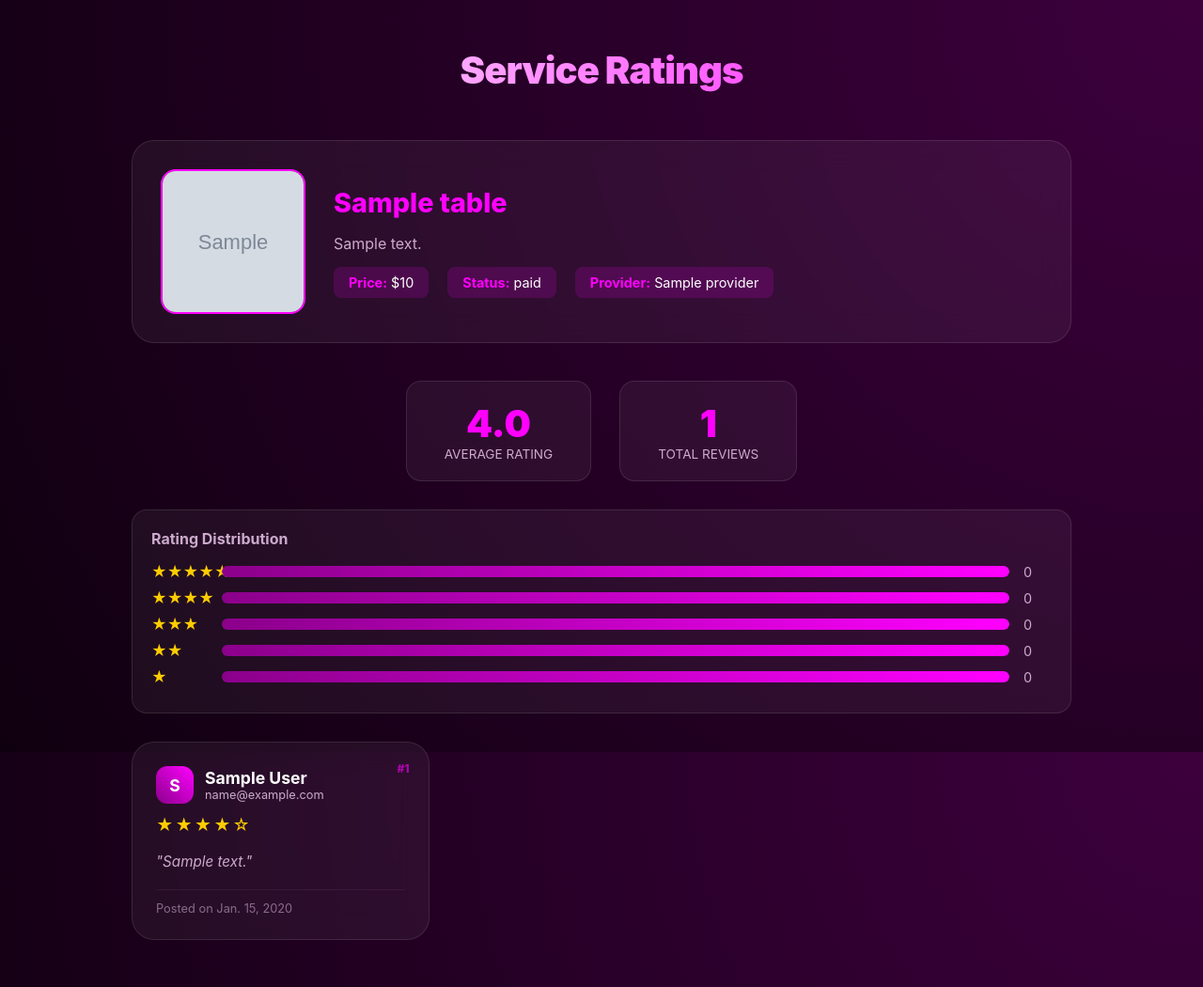
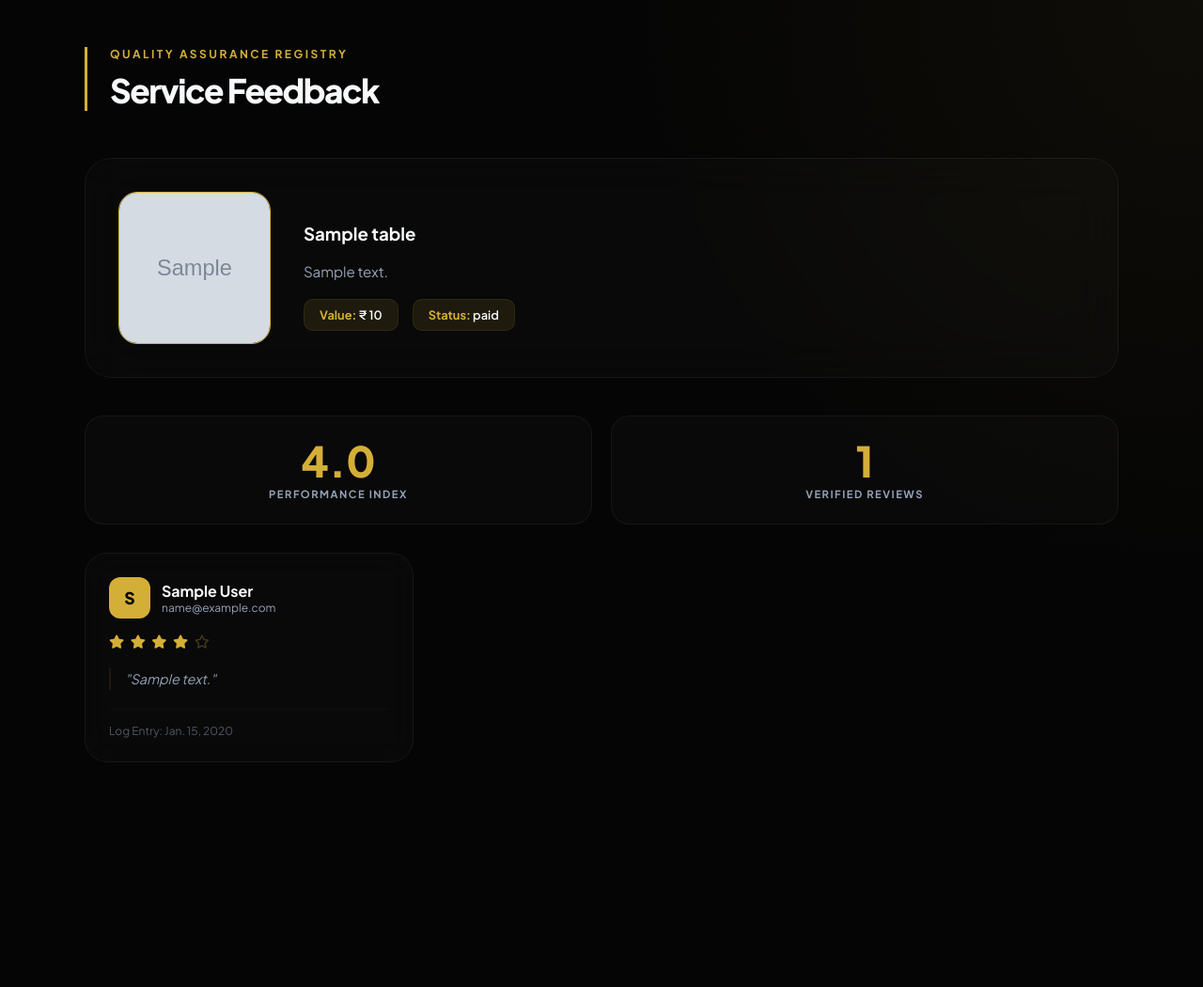
Before and after one commit to faris435/flat, a Django app: page /myapp/view_rating/ in a window 1280 px wide. Shown: the whole page at 94% size. After the commit the page ends 811 px from the top, so only its background shows below. Run offline with Django 5.2, Linux system fonts and the light colour scheme; a user stored in the database is signed in; tables that the repository leaves empty hold one stand-in row (values such as "Sample post"); grey boxes marked "Sample" are stand-in pictures.

Commit message:
new updates

```diff
--- a/templates/login_page.html
+++ b/templates/login_page.html
@@ -278,7 +278,7 @@
             </p>
         </div>
         <div class="img-wrapper" data-aos="fade-left">
-            <img src="https://images.unsplash.com/photo-1581094794329-c8112a89af12?q=80&w=2070&auto=format&fit=crop" alt="Services">
+            <img src="https://plus.unsplash.com/premium_photo-1663013550257-706caefd470a?q=80&w=687&auto=format&fit=crop&ixlib=rb-4.1.0&ixid=M3wxMjA3fDB8MHxwaG90by1wYWdlfHx8fGVufDB8fHx8fA%3D%3D" alt="Services">
         </div>
     </section>
 
--- a/templates/service_provider/view_rating.html
+++ b/templates/service_provider/view_rating.html
@@ -3,297 +3,228 @@
 <head>
     <meta charset="UTF-8">
     <meta name="viewport" content="width=device-width, initial-scale=1.0">
-    <title>View Ratings | Dark Magenta Edition</title>
+    <title>Service Feedback | Executive Portal</title>
+    <link href="https://fonts.googleapis.com/css2?family=Plus+Jakarta+Sans:wght@300;400;600;700;800&display=swap" rel="stylesheet"/>
+    <link rel="stylesheet" href="https://cdnjs.cloudflare.com/ajax/libs/font-awesome/6.4.0/css/all.min.css">
     <style>
         :root {
-            --bg-deep: #0f000f;
-            --bg-gradient: radial-gradient(circle at top right, #3d003d, #0f000f);
-            --accent-neon: #ff00ff;
-            --dark-magenta: #8b008b;
-            --glass-bg: rgba(255, 255, 255, 0.05);
-            --glass-border: rgba(255, 255, 255, 0.1);
-            --text-primary: #ffffff;
-            --text-dim: #ccaacc;
+            --bg-deep: #050505;
+            --accent-gold: #d4af37;
+            --accent-gold-soft: rgba(212, 175, 55, 0.1);
+            --border-glass: rgba(255, 255, 255, 0.05);
+            --glass-bg: rgba(255, 255, 255, 0.02);
+            --text-main: #f8fafc;
+            --text-dim: #94a3b8;
         }
 
         body {
-            font-family: 'Inter', -apple-system, sans-serif;
+            font-family: 'Plus Jakarta Sans', sans-serif;
             background: var(--bg-deep);
-            background-image: var(--bg-gradient);
-            background-attachment: fixed;
-            color: var(--text-primary);
+            background-image: radial-gradient(circle at top right, rgba(212, 175, 55, 0.05), transparent 40%);
+            color: var(--text-main);
             margin: 0;
             padding: 50px 20px;
             min-height: 100vh;
         }
 
         .container {
-            max-width: 1000px;
+            max-width: 1100px;
             margin: 0 auto;
         }
 
         .header-section {
-            text-align: center;
             margin-bottom: 50px;
+            border-left: 3px solid var(--accent-gold);
+            padding-left: 1.5rem;
+        }
+
+        .header-section span {
+            color: var(--accent-gold);
+            font-weight: 700;
+            text-transform: uppercase;
+            font-size: 0.75rem;
+            letter-spacing: 2.5px;
+            display: block;
+            margin-bottom: 0.5rem;
         }
 
         h2 {
-            font-size: 2.5rem;
-            font-weight: 900;
+            font-size: 2.2rem;
+            font-weight: 800;
             margin: 0;
-            background: linear-gradient(to right, #fff, var(--accent-neon));
-            -webkit-background-clip: text;
-            -webkit-text-fill-color: transparent;
-            letter-spacing: -1px;
+            letter-spacing: -1.5px;
         }
 
-        /* Service Details Card */
+        /* --- Service Highlight --- */
         .service-details {
             background: var(--glass-bg);
-            backdrop-filter: blur(15px);
-            border: 1px solid var(--glass-border);
-            border-radius: 24px;
-            padding: 30px;
+            backdrop-filter: blur(25px);
+            -webkit-backdrop-filter: blur(25px);
+            border: 1px solid var(--border-glass);
+            border-radius: 28px;
+            padding: 35px;
             margin-bottom: 40px;
             display: flex;
-            gap: 30px;
+            gap: 35px;
             align-items: center;
         }
 
         .service-photo {
-            width: 150px;
-            height: 150px;
-            border-radius: 16px;
+            width: 160px;
+            height: 160px;
+            border-radius: 20px;
             object-fit: cover;
-            border: 2px solid var(--accent-neon);
+            border: 1px solid var(--accent-gold);
         }
 
-        .service-info {
-            flex: 1;
-        }
+        .service-info flex: 1;
 
         .service-name {
             font-size: 1.8rem;
             font-weight: 800;
             margin: 0 0 10px 0;
-            color: var(--accent-neon);
+            color: var(--text-main);
         }
 
         .service-description {
             color: var(--text-dim);
-            margin-bottom: 15px;
+            margin-bottom: 20px;
+            font-size: 0.95rem;
+            max-width: 600px;
         }
 
         .service-meta {
             display: flex;
-            gap: 20px;
-            flex-wrap: wrap;
+            gap: 15px;
         }
 
         .meta-item {
-            background: rgba(255, 0, 255, 0.15);
+            background: var(--accent-gold-soft);
             padding: 8px 16px;
-            border-radius: 8px;
-            font-size: 0.9rem;
+            border-radius: 10px;
+            font-size: 0.8rem;
+            font-weight: 600;
+            border: 1px solid rgba(212, 175, 55, 0.1);
         }
 
-        .meta-item strong {
-            color: var(--accent-neon);
-        }
+        .meta-item strong { color: var(--accent-gold); }
 
-        /* Rating Stats */
+        /* --- Global Metrics --- */
         .rating-stats {
-            display: flex;
-            gap: 30px;
+            display: grid;
+            grid-template-columns: repeat(auto-fit, minmax(200px, 1fr));
+            gap: 20px;
             margin-bottom: 30px;
-            justify-content: center;
         }
 
         .stat-box {
             background: var(--glass-bg);
-            border: 1px solid var(--glass-border);
-            border-radius: 16px;
-            padding: 20px 40px;
+            border: 1px solid var(--border-glass);
+            border-radius: 20px;
+            padding: 25px;
             text-align: center;
         }
 
         .stat-number {
-            font-size: 2.5rem;
-            font-weight: 900;
-            color: var(--accent-neon);
+            font-size: 2.8rem;
+            font-weight: 800;
+            color: var(--accent-gold);
+            line-height: 1;
+            margin-bottom: 5px;
         }
 
         .stat-label {
-            font-size: 0.85rem;
+            font-size: 0.7rem;
             color: var(--text-dim);
             text-transform: uppercase;
+            letter-spacing: 1.5px;
+            font-weight: 700;
         }
 
-        /* Rating Distribution */
-        .rating-distribution {
-            background: var(--glass-bg);
-            border: 1px solid var(--glass-border);
-            border-radius: 16px;
-            padding: 20px;
-            margin-bottom: 30px;
-        }
-
-        .distribution-row {
-            display: flex;
-            align-items: center;
-            gap: 15px;
-            margin: 8px 0;
-        }
-
-        .star-label {
-            width: 60px;
-            color: #ffcc00;
-        }
-
-        .progress-bar {
-            flex: 1;
-            height: 12px;
-            background: rgba(255, 255, 255, 0.1);
-            border-radius: 6px;
-            overflow: hidden;
-        }
-
-        .progress-fill {
-            height: 100%;
-            background: linear-gradient(90deg, var(--dark-magenta), var(--accent-neon));
-            border-radius: 6px;
-        }
-
-        .count-label {
-            width: 30px;
-            color: var(--text-dim);
-            font-size: 0.9rem;
-        }
-
-        /* Responsive Grid */
+        /* --- Feedback Grid --- */
         .ratings-grid {
             display: grid;
-            grid-template-columns: repeat(auto-fill, minmax(300px, 1fr));
+            grid-template-columns: repeat(auto-fill, minmax(340px, 1fr));
             gap: 25px;
         }
 
-        /* Glass Card Styling */
         .rating-card {
             background: var(--glass-bg);
             backdrop-filter: blur(15px);
-            -webkit-backdrop-filter: blur(15px);
-            border: 1px solid var(--glass-border);
+            border: 1px solid var(--border-glass);
             border-radius: 24px;
             padding: 25px;
-            position: relative;
-            transition: all 0.4s cubic-bezier(0.175, 0.885, 0.32, 1.275);
+            transition: all 0.3s ease;
             display: flex;
             flex-direction: column;
-            gap: 12px;
+            gap: 15px;
         }
 
         .rating-card:hover {
-            transform: translateY(-10px);
-            border-color: var(--accent-neon);
-            background: rgba(255, 255, 255, 0.08);
-            box-shadow: 0 20px 40px rgba(0, 0, 0, 0.4), 0 0 20px rgba(139, 0, 139, 0.3);
+            border-color: rgba(212, 175, 55, 0.3);
+            background: rgba(255, 255, 255, 0.04);
+            transform: translateY(-5px);
         }
 
-        .sl-no {
-            position: absolute;
-            top: 20px;
-            right: 20px;
-            font-size: 0.75rem;
-            font-weight: 800;
-            color: var(--accent-neon);
-            opacity: 0.6;
-        }
-
-        .user-info {
+        .user-block {
             display: flex;
             align-items: center;
             gap: 12px;
         }
 
         .avatar {
-            width: 40px;
-            height: 40px;
-            background: linear-gradient(45deg, var(--dark-magenta), var(--accent-neon));
+            width: 44px;
+            height: 44px;
+            background: var(--accent-gold);
+            color: #000;
             border-radius: 12px;
             display: flex;
             align-items: center;
             justify-content: center;
-            font-weight: 700;
+            font-weight: 800;
             font-size: 1.1rem;
         }
 
-        .user-name {
-            font-weight: 700;
-            font-size: 1.1rem;
-            margin: 0;
-        }
+        .user-name { font-weight: 700; font-size: 1rem; margin: 0; }
+        .user-email { font-size: 0.75rem; color: var(--text-dim); margin: 0; }
 
-        .user-email {
-            font-size: 0.8rem;
-            color: var(--text-dim);
-            margin: 0;
-        }
-
-        .service-label {
-            display: inline-block;
-            background: rgba(255, 0, 255, 0.15);
-            color: var(--accent-neon);
-            padding: 4px 12px;
-            border-radius: 8px;
-            font-size: 0.75rem;
-            font-weight: 700;
-            text-transform: uppercase;
-        }
-
-        .rating-stars {
-            color: #ffcc00;
-            font-size: 1.1rem;
+        .star-rating {
+            color: var(--accent-gold);
+            font-size: 0.9rem;
             letter-spacing: 2px;
         }
 
-        .review-text {
-            font-size: 0.95rem;
+        .review-quote {
+            font-size: 0.9rem;
             line-height: 1.6;
             color: var(--text-dim);
             font-style: italic;
+            border-left: 2px solid var(--accent-gold-soft);
+            padding-left: 15px;
             margin: 5px 0;
         }
 
-        .date-footer {
+        .card-footer {
             margin-top: auto;
-            font-size: 0.8rem;
+            font-size: 0.75rem;
             color: var(--text-dim);
-            opacity: 0.6;
-            border-top: 1px solid var(--glass-border);
-            padding-top: 12px;
+            opacity: 0.5;
+            padding-top: 15px;
+            border-top: 1px solid var(--border-glass);
         }
 
         .empty-state {
             grid-column: 1 / -1;
             text-align: center;
-            padding: 60px;
-            background: var(--glass-bg);
-            border-radius: 24px;
-            border: 1px dashed var(--glass-border);
+            padding: 80px;
+            border: 1px dashed var(--border-glass);
+            border-radius: 30px;
             color: var(--text-dim);
         }
 
         @media (max-width: 768px) {
-            .service-details {
-                flex-direction: column;
-                text-align: center;
-            }
-            .service-meta {
-                justify-content: center;
-            }
-            .rating-stats {
-                flex-wrap: wrap;
-            }
+            .service-details { flex-direction: column; text-align: center; }
+            .service-meta { justify-content: center; flex-wrap: wrap; }
         }
     </style>
 </head>
@@ -301,72 +232,47 @@
 
     <div class="container">
         <div class="header-section">
-            <h2>Service Ratings</h2>
+            <span>Quality Assurance Registry</span>
+            <h2>Service Feedback</h2>
         </div>
 
-        <!-- Service Details -->
         {% if service %}
         <div class="service-details">
             {% if service.photo %}
             <img src="{{ service.photo.url }}" alt="{{ service.name }}" class="service-photo">
             {% else %}
-            <div class="service-photo" style="background: var(--dark-magenta); display: flex; align-items: center; justify-content: center; font-size: 3rem;">📷</div>
+            <div class="service-photo" style="background: var(--accent-gold-soft); display: flex; align-items: center; justify-content: center; font-size: 2.5rem; color: var(--accent-gold);">
+                <i class="fas fa-image"></i>
+            </div>
             {% endif %}
             <div class="service-info">
                 <h3 class="service-name">{{ service.name }}</h3>
                 <p class="service-description">{{ service.description }}</p>
                 <div class="service-meta">
-                    <span class="meta-item"><strong>Price:</strong> ${{ service.price }}</span>
+                    <span class="meta-item"><strong>Value:</strong> ₹ {{ service.price }}</span>
                     <span class="meta-item"><strong>Status:</strong> {{ service.Status }}</span>
-                    {% if service.PROVIDER %}
-                    <span class="meta-item"><strong>Provider:</strong> {{ service.PROVIDER.name }}</span>
-                    {% endif %}
                 </div>
             </div>
         </div>
         {% endif %}
 
-        <!-- Rating Statistics -->
-        {% if data %}
+        {% if ratings %}
         <div class="rating-stats">
             <div class="stat-box">
                 <div class="stat-number">{{ avg_rating|floatformat:1 }}</div>
-                <div class="stat-label">Average Rating</div>
+                <div class="stat-label">Performance Index</div>
             </div>
             <div class="stat-box">
                 <div class="stat-number">{{ total_ratings }}</div>
-                <div class="stat-label">Total Reviews</div>
+                <div class="stat-label">Verified Reviews</div>
             </div>
-        </div>
-
-        <!-- Rating Distribution -->
-        <div class="rating-distribution">
-            <h4 style="margin: 0 0 15px 0; color: var(--text-dim);">Rating Distribution</h4>
-            {% for star in "54321" %}
-            <div class="distribution-row">
-                <span class="star-label">
-                    {% if star == "5" %}★★★★★
-                    {% elif star == "4" %}★★★★
-                    {% elif star == "3" %}★★★
-                    {% elif star == "2" %}★★
-                    {% else %}★
-                    {% endif %}
-                </span>
-                <div class="progress-bar">
-                    <div class="progress-fill" style="width: {% widthratio rating_counts.star 1 100 %}%"></div>
-                </div>
-                <span class="count-label">{{ rating_counts.star|default:0 }}</span>
-            </div>
-            {% endfor %}
         </div>
         {% endif %}
 
         <div class="ratings-grid">
             {% for rating in ratings %}
             <div class="rating-card">
-                <span class="sl-no">#{{ forloop.counter }}</span>
-
-                <div class="user-info">
+                <div class="user-block">
                     <div class="avatar">{{ rating.USER.name|slice:":1"|upper }}</div>
                     <div>
                         <p class="user-name">{{ rating.USER.name }}</p>
@@ -374,25 +280,27 @@
                     </div>
                 </div>
 
-                <div class="rating-stars">
-                    {% if rating.rating == 5 %} ★★★★★
-                    {% elif rating.rating == 4 %} ★★★★☆
-                    {% elif rating.rating == 3 %} ★★★☆☆
-                    {% elif rating.rating == 2 %} ★★☆☆☆
-                    {% else %} ★☆☆☆☆
-                    {% endif %}
+                <div class="star-rating">
+                    {% for i in "12345" %}
+                        {% if forloop.counter <= rating.rating %}
+                            <i class="fas fa-star"></i>
+                        {% else %}
+                            <i class="far fa-star" style="opacity: 0.3;"></i>
+                        {% endif %}
+                    {% endfor %}
                 </div>
 
-                <p class="review-text">"{{ rating.review }}"</p>
+                <p class="review-quote">"{{ rating.review }}"</p>
 
-                <div class="date-footer">
-                    Posted on {{ rating.date }}
+                <div class="card-footer">
+                    Log Entry: {{ rating.date }}
                 </div>
             </div>
             {% empty %}
             <div class="empty-state">
-                <h3>No ratings yet</h3>
-                <p>Check back later for user feedback.</p>
+                <i class="fas fa-comment-slash fa-3x mb-4" style="opacity: 0.2;"></i>
+                <h3>No Client Feedback</h3>
+                <p>There are currently no recorded performance reviews for this service.</p>
             </div>
             {% endfor %}
         </div>
```
